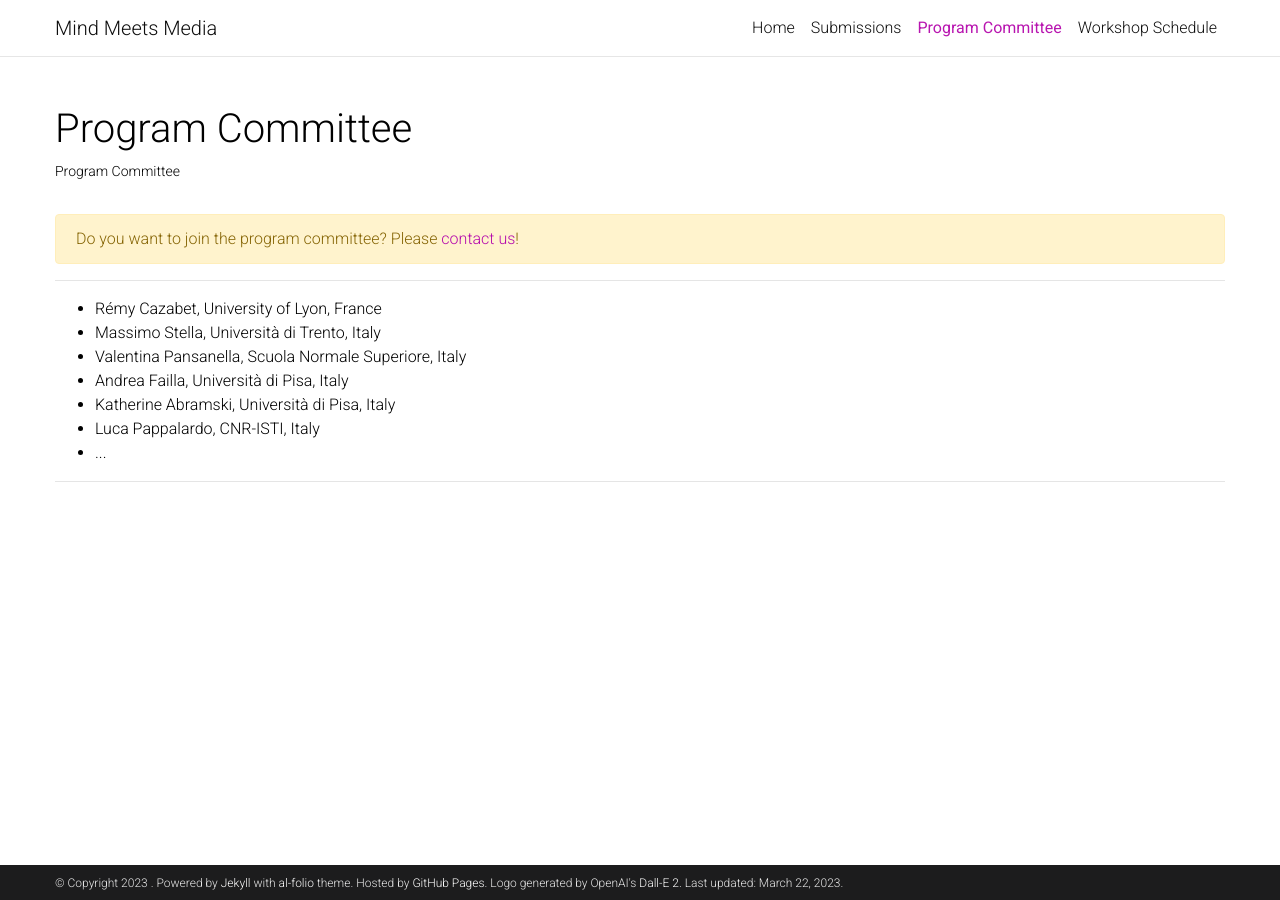
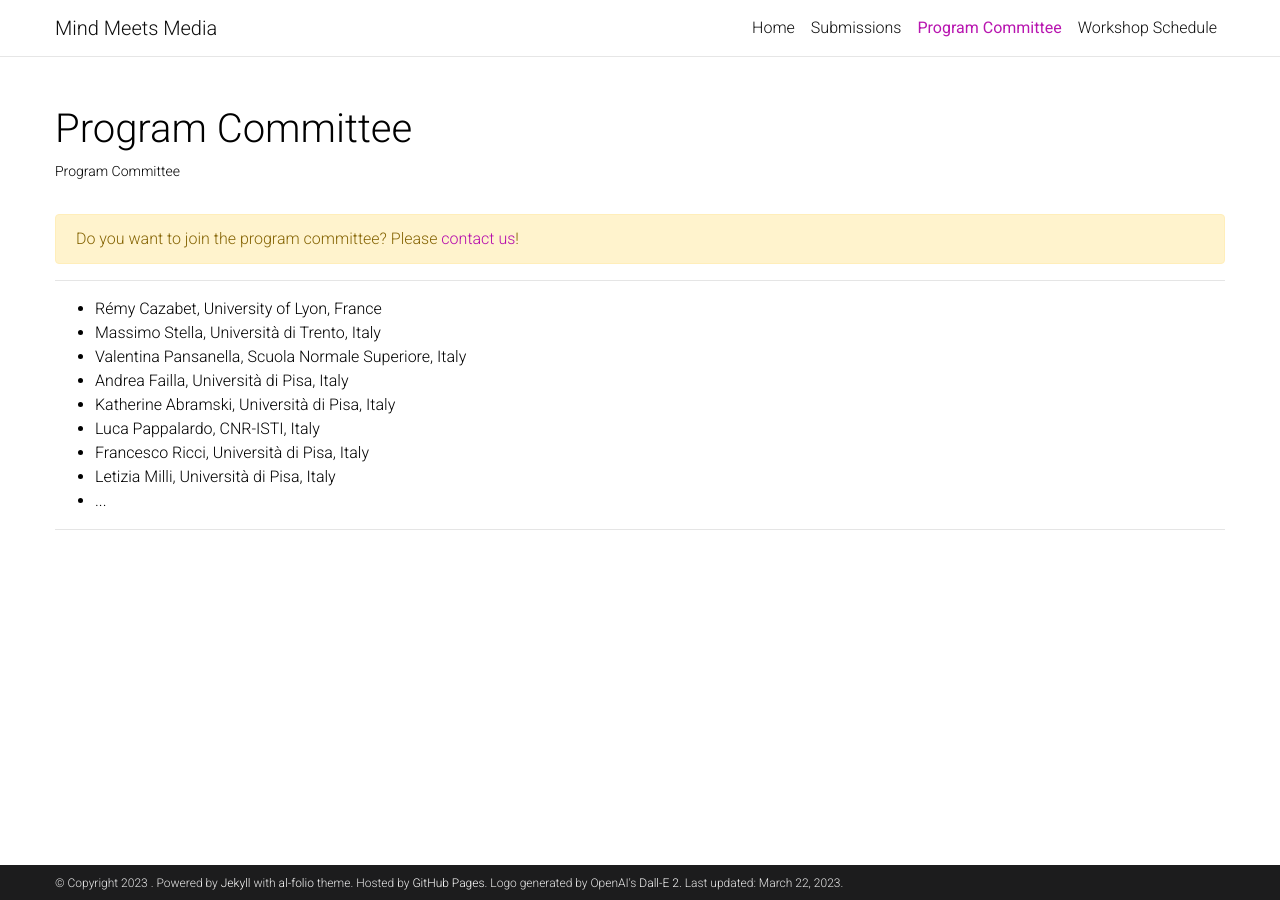
Before and after one commit to SMS-workshop/SMS-workshop.github.io, a Jekyll site: the page built from _pages/PC.md, in a window 1280 px wide. Built offline with Jekyll 4.4.1, drawn with Linux system fonts in a browser that asks for light colours; a style sheet for code colours, icons or effects is not loaded.

Commit message:
:art: Additional pages

```diff
--- a/_pages/PC.md
+++ b/_pages/PC.md
@@ -20,6 +20,8 @@ Do you want to join the program committee? Please <a href="mailto:mind-meets-med
     <li>Andrea Failla, Università di Pisa, Italy</li>
     <li>Katherine Abramski, Università di Pisa, Italy</li>
     <li>Luca Pappalardo, CNR-ISTI, Italy</li>
+    <li>Francesco Ricci, Università di Pisa, Italy</li>
+    <li>Letizia Milli, Università di Pisa, Italy</li>
     <li>...</li>
 </ul>
 
```
